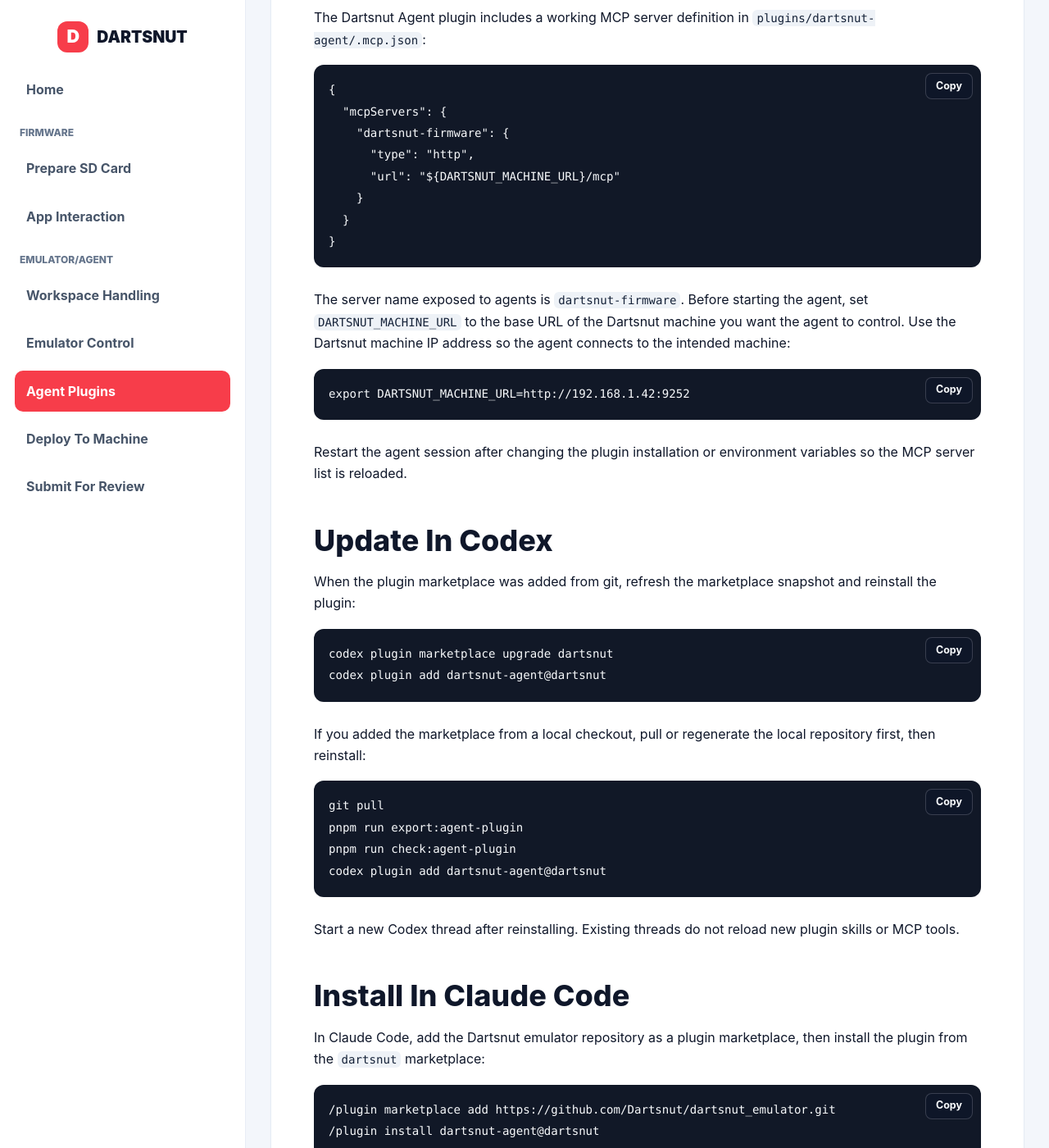
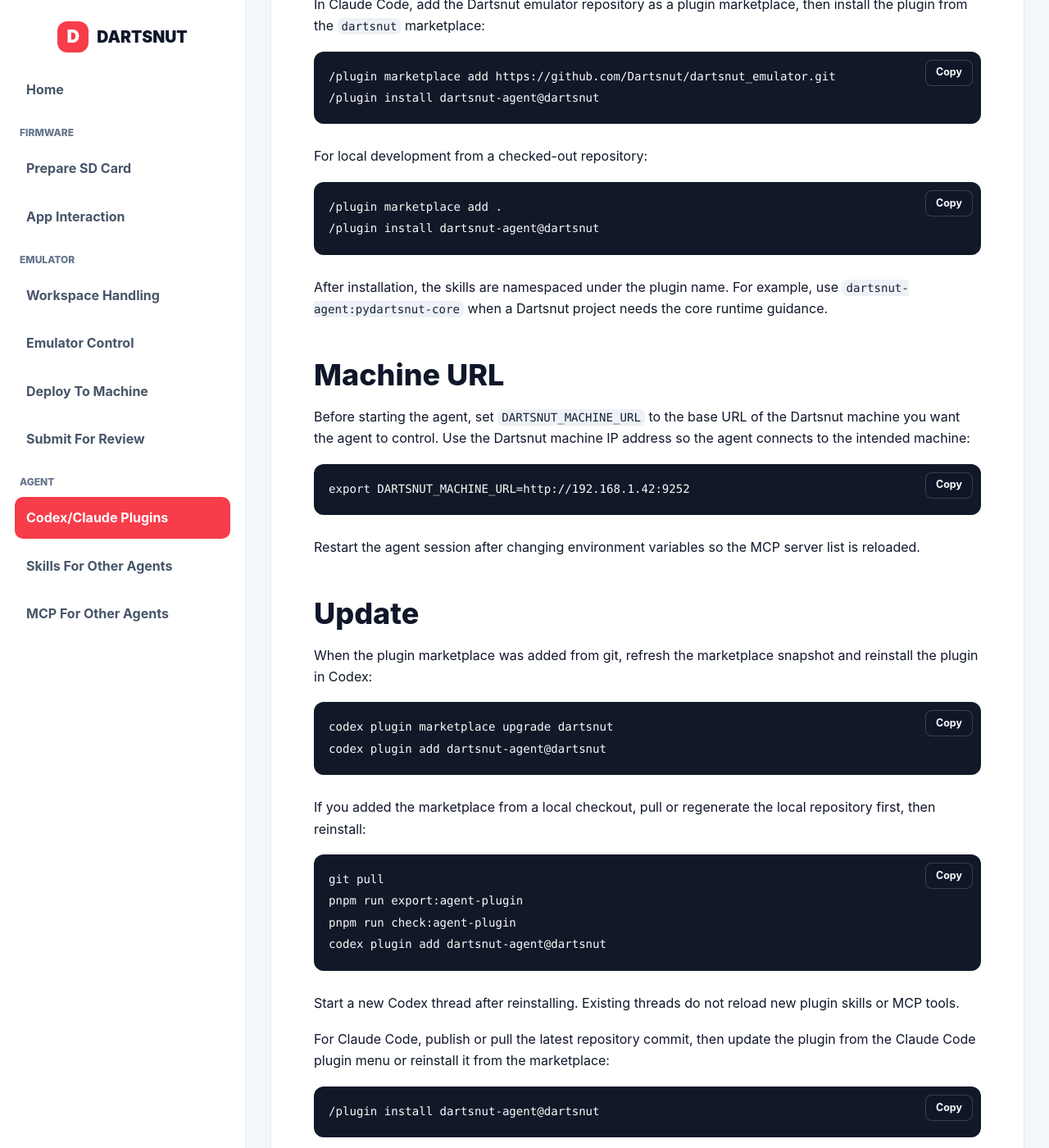
Before and after one commit to Dartsnut/docs, a Jekyll site: the page built from agent/codex-claude-plugins.md, in a window 1280 px wide and 1400 px high, scrolled down 930 px. Shown: the whole window at 82% size. Built offline with Jekyll 4.4.1, drawn with Linux system fonts in a browser that asks for light colours; some of the changed text lies outside the part shown.

Commit message:
Split agent plugin documentation

````diff
--- a/_layouts/default.html
+++ b/_layouts/default.html
@@ -22,12 +22,15 @@
           <span class="nav-section">Firmware</span>
           <a class="{% if page.url contains '/firmware/prepare-sd-card/' %}active{% endif %}" href="{{ '/firmware/prepare-sd-card/' | relative_url }}">Prepare SD Card</a>
           <a class="{% if page.url contains '/firmware/app-interaction/' %}active{% endif %}" href="{{ '/firmware/app-interaction/' | relative_url }}">App Interaction</a>
-          <span class="nav-section">Emulator/Agent</span>
+          <span class="nav-section">Emulator</span>
           <a class="{% if page.url contains '/emulator-agent/workspace-handling/' %}active{% endif %}" href="{{ '/emulator-agent/workspace-handling/' | relative_url }}">Workspace Handling</a>
           <a class="{% if page.url contains '/emulator-agent/emulator-control/' %}active{% endif %}" href="{{ '/emulator-agent/emulator-control/' | relative_url }}">Emulator Control</a>
-          <a class="{% if page.url contains '/emulator-agent/agent-plugins/' %}active{% endif %}" href="{{ '/emulator-agent/agent-plugins/' | relative_url }}">Agent Plugins</a>
           <a class="{% if page.url contains '/emulator-agent/deploy-to-machine/' %}active{% endif %}" href="{{ '/emulator-agent/deploy-to-machine/' | relative_url }}">Deploy To Machine</a>
           <a class="{% if page.url contains '/emulator-agent/submit-for-review/' %}active{% endif %}" href="{{ '/emulator-agent/submit-for-review/' | relative_url }}">Submit For Review</a>
+          <span class="nav-section">Agent</span>
+          <a class="{% if page.url contains '/agent/codex-claude-plugins/' %}active{% endif %}" href="{{ '/agent/codex-claude-plugins/' | relative_url }}">Codex/Claude Plugins</a>
+          <a class="{% if page.url contains '/agent/skills-for-other-agents/' %}active{% endif %}" href="{{ '/agent/skills-for-other-agents/' | relative_url }}">Skills For Other Agents</a>
+          <a class="{% if page.url contains '/agent/mcp-for-other-agents/' %}active{% endif %}" href="{{ '/agent/mcp-for-other-agents/' | relative_url }}">MCP For Other Agents</a>
         </nav>
       </aside>
 
--- a/emulator-agent/agent-plugins.md
+++ b/agent/codex-claude-plugins.md
@@ -1,23 +1,26 @@
 ---
-title: Agent Plugins
+title: Codex/Claude Plugins
 description: Install and update the Dartsnut Agent plugin in Codex and Claude Code.
-permalink: /emulator-agent/agent-plugins/
+permalink: /agent/codex-claude-plugins/
 ---
 
 <div class="doc">
   <article class="doc-content" markdown="1">
 
-# Agent Plugins
+# Codex/Claude Plugins
 
 The Dartsnut Agent plugin packages the Dartsnut skills used to build and
 modify games and widgets. Install it when you want Codex or Claude Code to work
 with Dartsnut projects outside the desktop emulator app.
 
+The plugin includes the Dartsnut skill bundle and the MCP definition that lets
+agents connect to a Dartsnut machine.
+
 The plugin source lives in the Dartsnut emulator repository under
 `plugins/dartsnut-agent`. The repository also includes marketplace files for
 Codex and Claude Code.
 
-## Install In Codex
+## Install
 
 Add the Dartsnut emulator repository as a Codex plugin marketplace, then install
 the plugin from the `dartsnut` marketplace:
@@ -38,38 +41,42 @@ codex plugin add dartsnut-agent@dartsnut
 Start a new Codex thread after installing so the plugin skills are available in
 the new session.
 
-## Firmware MCP Server
+In Claude Code, add the Dartsnut emulator repository as a plugin marketplace,
+then install the plugin from the `dartsnut` marketplace:
 
-The Dartsnut Agent plugin includes a working MCP server definition in
-`plugins/dartsnut-agent/.mcp.json`:
-
-```json
-{
-  "mcpServers": {
-    "dartsnut-firmware": {
-      "type": "http",
-      "url": "${DARTSNUT_MACHINE_URL}/mcp"
-    }
-  }
-}
+```text
+/plugin marketplace add https://github.com/Dartsnut/dartsnut_emulator.git
+/plugin install dartsnut-agent@dartsnut
 ```
 
-The server name exposed to agents is `dartsnut-firmware`. Before starting the
-agent, set `DARTSNUT_MACHINE_URL` to the base URL of the Dartsnut machine you
-want the agent to control. Use the Dartsnut machine IP address so the agent
-connects to the intended machine:
+For local development from a checked-out repository:
+
+```text
+/plugin marketplace add .
+/plugin install dartsnut-agent@dartsnut
+```
+
+After installation, the skills are namespaced under the plugin name. For
+example, use `dartsnut-agent:pydartsnut-core` when a Dartsnut project needs the
+core runtime guidance.
+
+## Machine URL
+
+Before starting the agent, set `DARTSNUT_MACHINE_URL` to the base URL of the
+Dartsnut machine you want the agent to control. Use the Dartsnut machine IP
+address so the agent connects to the intended machine:
 
 ```bash
 export DARTSNUT_MACHINE_URL=http://192.168.1.42:9252
 ```
 
-Restart the agent session after changing the plugin installation or environment
-variables so the MCP server list is reloaded.
+Restart the agent session after changing environment variables so the MCP server
+list is reloaded.
 
-## Update In Codex
+## Update
 
 When the plugin marketplace was added from git, refresh the marketplace snapshot
-and reinstall the plugin:
+and reinstall the plugin in Codex:
 
 ```bash
 codex plugin marketplace upgrade dartsnut
@@ -89,31 +96,8 @@ codex plugin add dartsnut-agent@dartsnut
 Start a new Codex thread after reinstalling. Existing threads do not reload
 new plugin skills or MCP tools.
 
-## Install In Claude Code
-
-In Claude Code, add the Dartsnut emulator repository as a plugin marketplace,
-then install the plugin from the `dartsnut` marketplace:
-
-```text
-/plugin marketplace add https://github.com/Dartsnut/dartsnut_emulator.git
-/plugin install dartsnut-agent@dartsnut
-```
-
-For local development from a checked-out repository:
-
-```text
-/plugin marketplace add .
-/plugin install dartsnut-agent@dartsnut
-```
-
-After installation, the skills are namespaced under the plugin name. For
-example, use `dartsnut-agent:pydartsnut-core` when a Dartsnut project needs the
-core runtime guidance.
-
-## Update In Claude Code
-
-Publish or pull the latest repository commit, then update the plugin from the
-Claude Code plugin menu or reinstall it from the marketplace:
+For Claude Code, publish or pull the latest repository commit, then update the
+plugin from the Claude Code plugin menu or reinstall it from the marketplace:
 
 ```text
 /plugin install dartsnut-agent@dartsnut
````
Also changed, not shown: agent/mcp-for-other-agents.md (added, +51 -0 lines), agent/skills-for-other-agents.md (added, +71 -0 lines).
